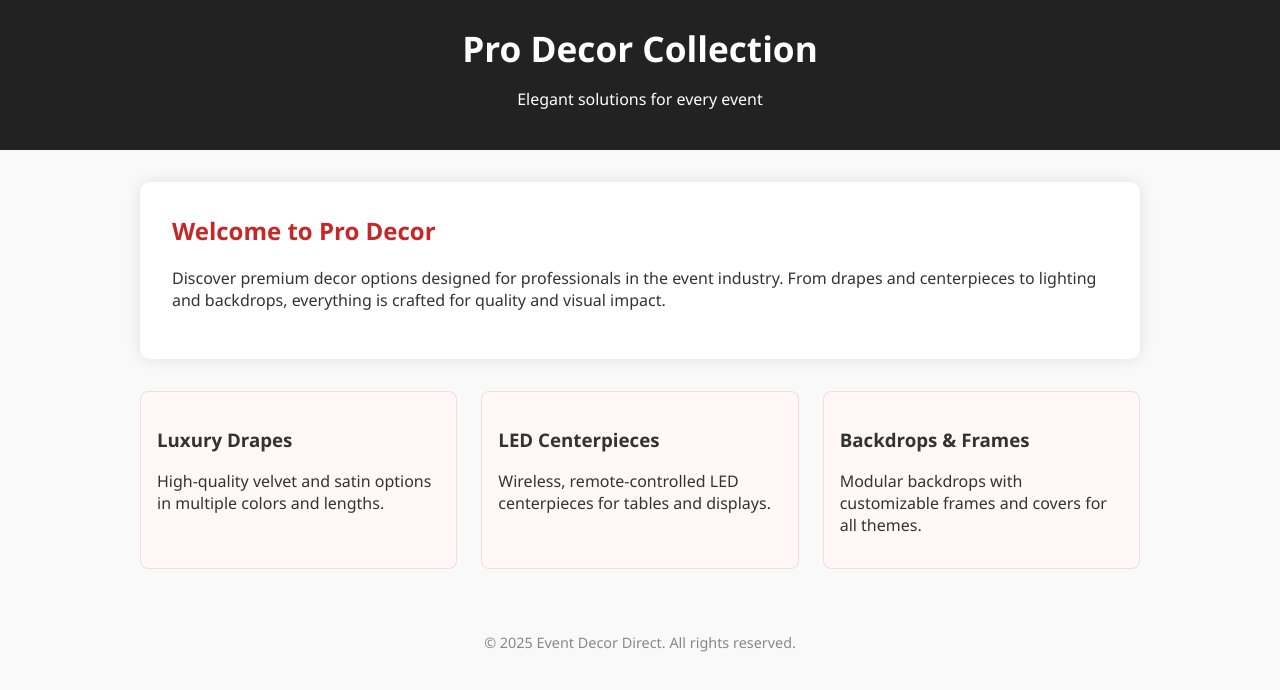
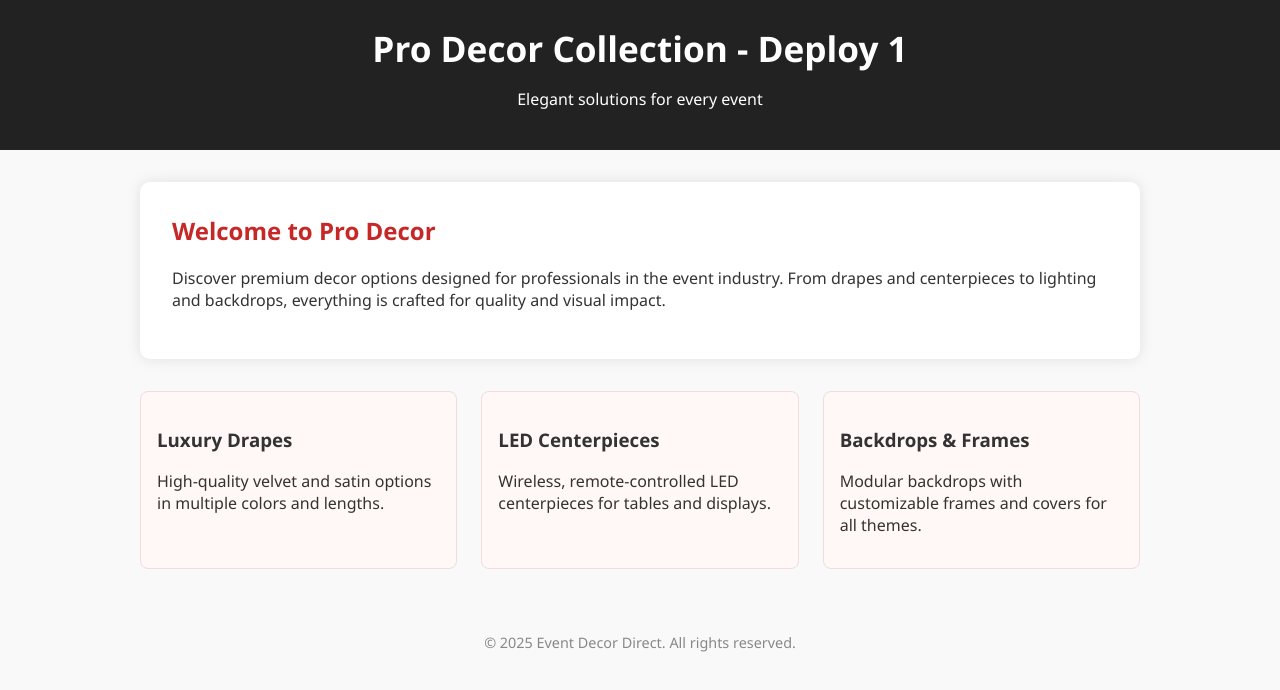
Before and after one commit to prasad1cbz/testing, a plain HTML site: page index.html in a window 1280 px wide. Drawn offline with Linux system fonts and the light colour scheme.

Commit message:
Update index.html

```diff
--- a/index.html
+++ b/index.html
@@ -58,7 +58,7 @@
 </head>
 <body>
   <header>
-    <h1>Pro Decor Collection</h1>
+    <h1>Pro Decor Collection - Deploy 1</h1>
     <p>Elegant solutions for every event</p>
   </header>
 
```
